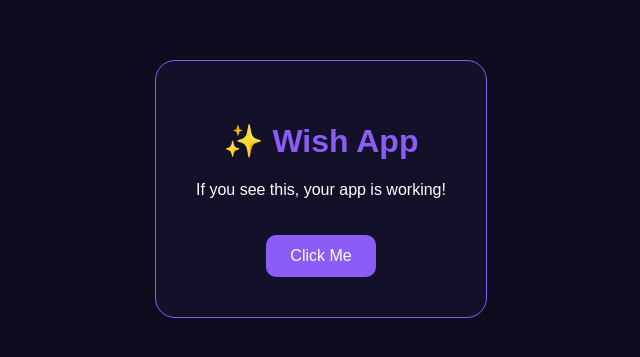
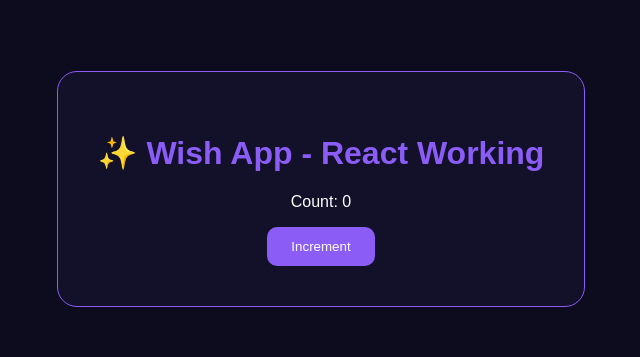
Before and after one commit to qulab5/wish-app, a plain HTML site: page index.html in a window 1280 px wide. Shown: the part 211-568 px from the top of the page, without its empty margins (319-959 px from the left). Drawn offline with nearby package versions, Linux system fonts and the light colour scheme.

Commit message:
Update index.html

```diff
--- a/index.html
+++ b/index.html
@@ -3,44 +3,34 @@
 <head>
     <meta charset="UTF-8">
     <meta name="viewport" content="width=device-width, initial-scale=1.0">
-    <title>Wish App - Test</title>
+    <title>Wish App - React Test</title>
+    <script src="https://cdnjs.cloudflare.com/ajax/libs/react/18.2.0/umd/react.production.min.js"></script>
+    <script src="https://cdnjs.cloudflare.com/ajax/libs/react-dom/18.2.0/umd/react-dom.production.min.js"></script>
     <style>
-        body {
-            background: #0d0b1e;
-            color: white;
-            font-family: Arial, sans-serif;
-            display: flex;
-            align-items: center;
-            justify-content: center;
-            min-height: 100vh;
-            margin: 0;
-        }
-        .box {
-            background: #13102a;
-            padding: 40px;
-            border-radius: 20px;
-            border: 1px solid #8b5cf6;
-            text-align: center;
-            max-width: 400px;
-        }
+        body { background: #0d0b1e; color: white; font-family: Arial; margin: 0; }
+        #root { min-height: 100vh; display: flex; align-items: center; justify-content: center; }
+        .box { background: #13102a; padding: 40px; border-radius: 20px; border: 1px solid #8b5cf6; text-align: center; }
         h1 { color: #8b5cf6; }
-        button {
-            background: #8b5cf6;
-            color: white;
-            border: none;
-            padding: 12px 24px;
-            border-radius: 10px;
-            font-size: 16px;
-            cursor: pointer;
-            margin-top: 20px;
-        }
+        button { background: #8b5cf6; color: white; border: none; padding: 12px 24px; border-radius: 10px; cursor: pointer; }
     </style>
 </head>
 <body>
-    <div class="box">
-        <h1>✨ Wish App</h1>
-        <p>If you see this, your app is working!</p>
-        <button onclick="alert('Button clicked!')">Click Me</button>
-    </div>
+    <div id="root"></div>
+    <script>
+        const { useState } = React;
+
+        function App() {
+            const [count, setCount] = useState(0);
+
+            return React.createElement('div', { className: 'box' },
+                React.createElement('h1', null, '✨ Wish App - React Working'),
+                React.createElement('p', null, 'Count: ', count),
+                React.createElement('button', { onClick: () => setCount(count + 1) }, 'Increment')
+            );
+        }
+
+        const root = ReactDOM.createRoot(document.getElementById('root'));
+        root.render(React.createElement(App));
+    </script>
 </body>
 </html>
```
